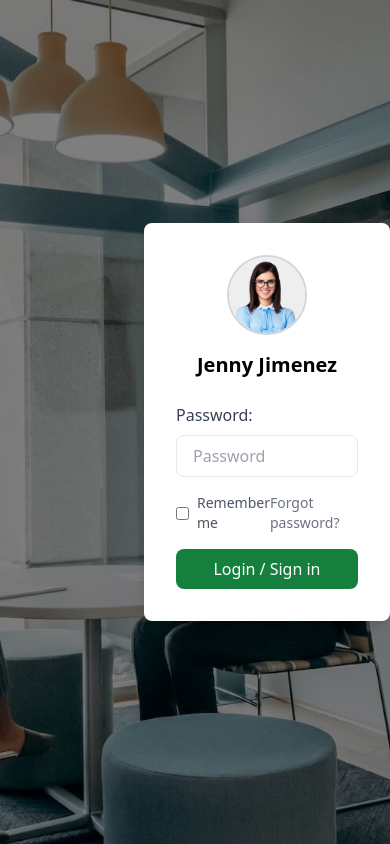
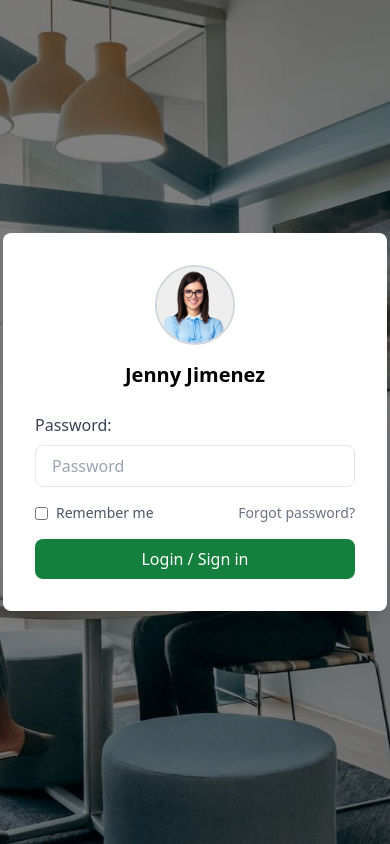
Before and after one commit to jatinkaushik21/Kaamkaaz, a website: page src/AuthPages/LockScreen.html in a window 390 px wide. Drawn offline with Linux system fonts and the light colour scheme.

Commit message:
responauth

```diff
--- a/src/AuthPages/LockScreen.html
+++ b/src/AuthPages/LockScreen.html
@@ -7,9 +7,9 @@
   <link rel="stylesheet" href="/src/output.css">
 </head>
 <body class="bg-cover bg-center h-screen" style="background-image: url('/src/assets/other/image.jpg');">
-    <div class="flex items-center justify-start h-full bg-black bg-opacity-50">
+    <div class="flex items-center justify-center sm:justify-start h-full bg-black bg-opacity-50">
 
-    <div class="bg-white rounded-lg shadow-lg w-96 p-8 ml-36">
+    <div class="bg-white rounded-lg shadow-lg w-96 p-8 sm:ml-36">
       <div class="flex flex-col items-center">
         <img src="/src/assets/homep/05.a7ab2c82813cb95da9d6.jpg"  class="w-20 h-20 rounded-full border-2 border-gray-300">
         <h2 class="text-xl font-semibold mt-4">Jenny Jimenez</h2>
@@ -29,7 +29,7 @@
             <input type="checkbox" class="mr-2 rounded border-gray-300">
             Remember me
           </label>
-          <a href="#" class="text-sm text-gray-500 ">Forgot password?</a>
+          <a href="/src/AuthPages/Forgotpwd.html" class="text-sm text-gray-500 ">Forgot password?</a>
         </div>
         <button
           type="submit"
```
Also changed, not shown: src/AuthPages/Forgotpwd.html (+2 -8 lines), src/AuthPages/Login.html (+2 -6 lines), src/AuthPages/Signup.html (+2 -2 lines), src/output.css.
